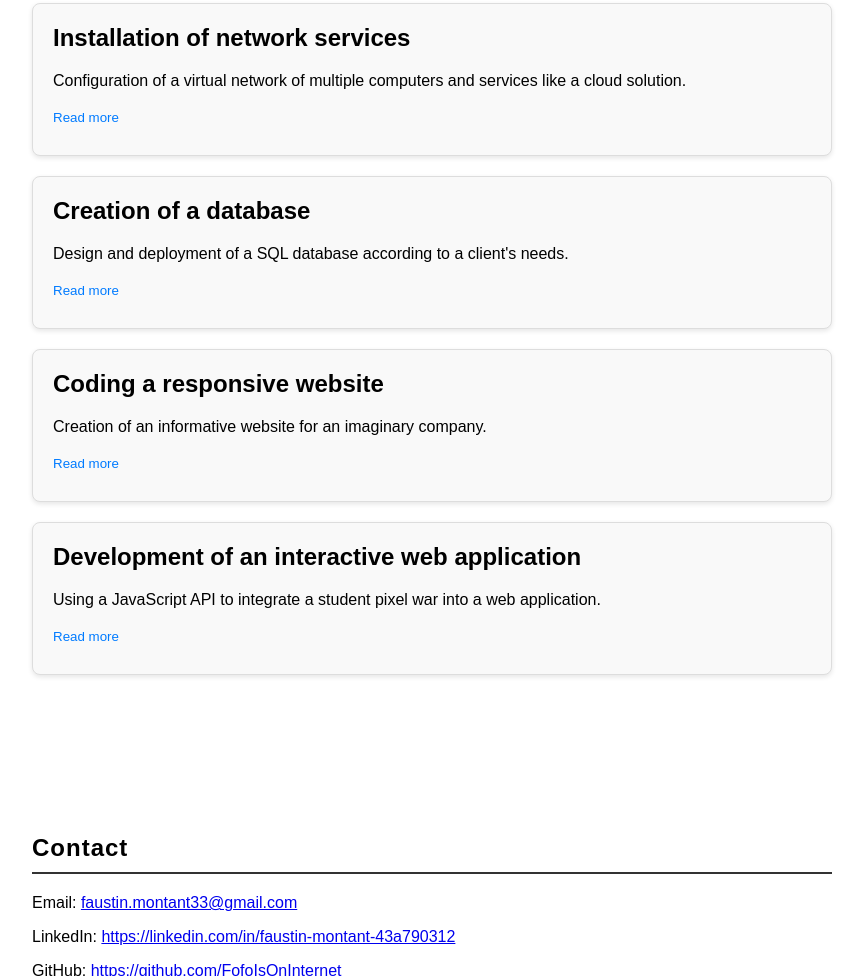
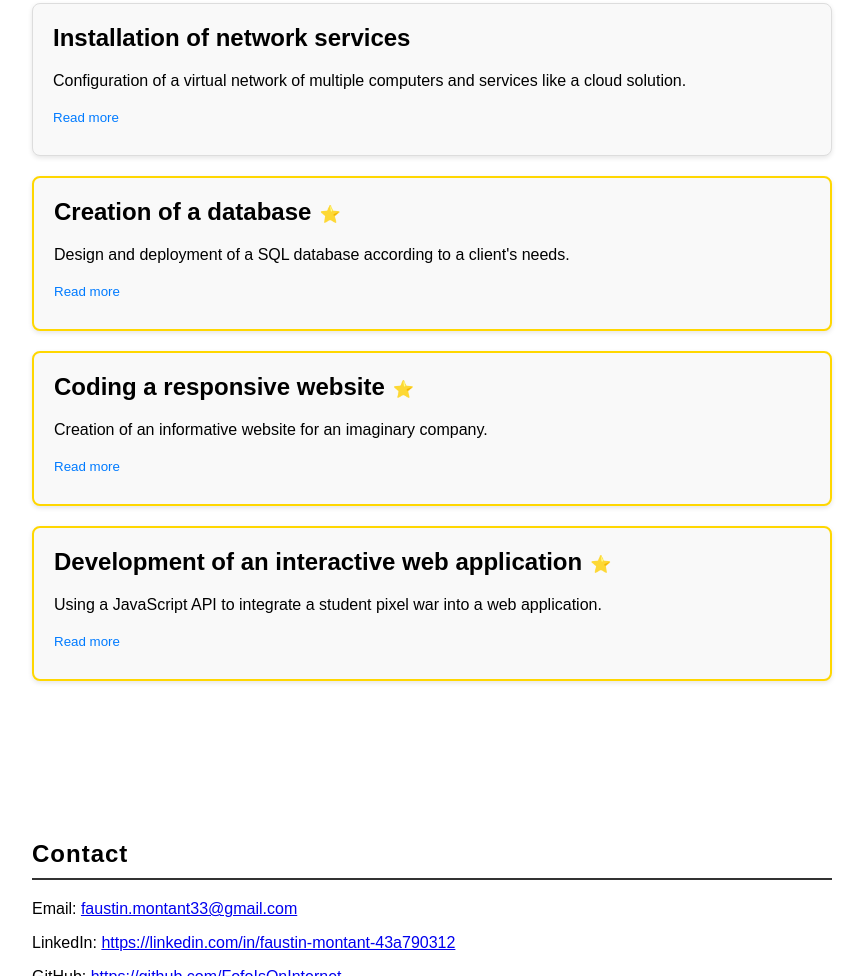
Before and after one commit to FofoIsOnInternet/fofoisoninternet.github.io, a plain HTML site: page index.html in a window 1280 px wide. Shown: the part 2324-3300 px from the top of the page, without its empty margins (208-1071 px from the left). Drawn offline with Linux system fonts and the light colour scheme.

Commit message:
favorite projects style

```diff
--- a/index.html
+++ b/index.html
@@ -333,7 +333,7 @@
             <button class="read-more" onclick="toggleReadMore(event)" data-key="read-more">Read more</button>
         </div>
         <!--   Projet 6    -->
-        <div class="project">
+        <div class="project-favorite">
             <h2 data-key="project-6-title">Création d’une base de données</h2>
             <p class="description" data-key="project-6-description">
             </p>
@@ -373,7 +373,7 @@
             <button class="read-more" onclick="toggleReadMore(event)" data-key="read-more">Read more</button>
         </div>
         <!--   Projet 7    -->
-        <div class="project">
+        <div class="project-favorite">
             <h2 data-key="project-7-title">Programmation d’un site web responsive</h2>
             <p class="description" data-key="project-7-description">
             </p>
@@ -427,7 +427,7 @@
             <button class="read-more" onclick="toggleReadMore(event)" data-key="read-more">Read more</button>
         </div>
         <!--   Project 8    -->
-        <div class="project">
+        <div class="project-favorite">
             <h2 data-key="project-8-title">Développement d’une application web intéractive</h2>
             <p class="description" data-key="project-8-description">
             </p>
--- a/styles.css
+++ b/styles.css
@@ -283,7 +283,7 @@ section#about [data-key="aboutMe-content"]{
 
 /* Project containers style */
 
-.project {
+[class^="project"] {
     border: 1px solid #ddd;
     padding: 20px;
     margin-bottom: 20px;
@@ -293,11 +293,11 @@ section#about [data-key="aboutMe-content"]{
     transition: transform 0.3s ease;
 }
 
-.project:hover {
+[class^="project"]:hover {
     transform: translateY(-5px);
 }
 
-.project h2 {
+[class^="project"] h2 {
     margin-top: 0;
 }
 
@@ -305,6 +305,16 @@ section#about [data-key="aboutMe-content"]{
     margin-bottom: 10px;
 }
 
+/* project favorites */
+[class$="-favorite"]{
+    border : 2.5px solid gold
+}
+[class$="-favorite"] h2::after{
+    content:"⭐";
+    position:relative;
+    font-size: 17px;
+    left:8px;
+}
 
 /* The part of projects that is hidden by default
    Used to display additional information about a project
```
